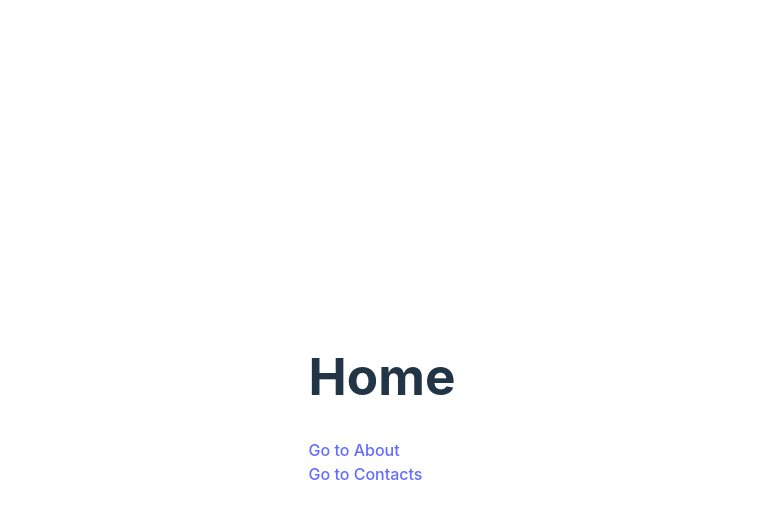
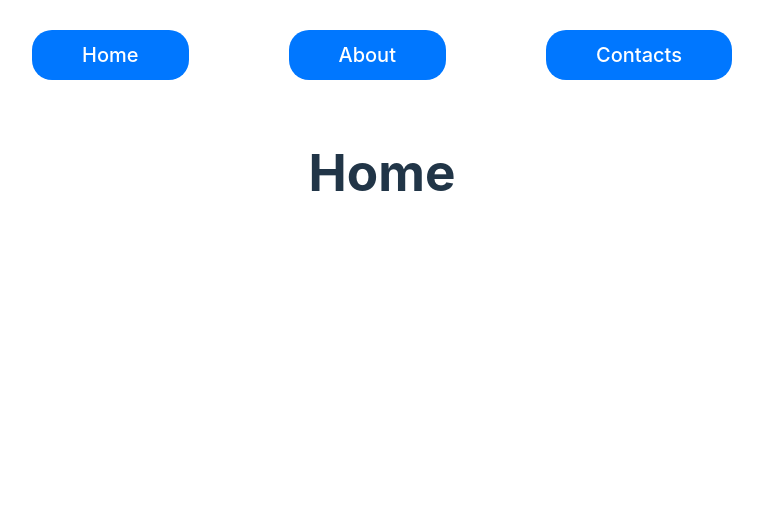
Before and after one commit to Astemir-Gurizhev/router-practice, a React (Vite) app: page / in a window 1280 px wide. Shown: the top 518 px of the page, without its empty margins (258-1021 px from the left). Built offline with nearby package versions, Linux system fonts and the light colour scheme.

Commit message:
Adding a parent Route Layout. Output of the Menu and Outlet components to the Layout.

```diff
--- a/index.html
+++ b/index.html
@@ -2,7 +2,7 @@
 <html lang="en">
   <head>
     <meta charset="UTF-8" />
-    <link rel="icon" type="image/svg+xml" href="/vite.svg" />
+    <link rel="icon" type="image/svg+xml" href="/logo.png" />
     <meta name="viewport" content="width=device-width, initial-scale=1.0" />
     <title>router-practice</title>
   </head>
--- a/src/App.tsx
+++ b/src/App.tsx
@@ -3,16 +3,19 @@ import About from './components/about/About'
 import Contacts from './components/contacts/Contacts'
 import Home from './components/home/Home'
 import NotFound from './components/not-found/NotFound'
+import Layout from './layouts/Layout'
 
 function App() {
 	return (
 		<>
 			<BrowserRouter>
 				<Routes>
-					<Route path='/' element={<Home />}></Route>
-					<Route path='/about' element={<About />}></Route>
-					<Route path='/contacts' element={<Contacts />}></Route>
-					<Route path='*' element={<NotFound />}></Route>
+					<Route path='/' element={<Layout />}>
+						<Route index element={<Home />}></Route>
+						<Route path='/about' element={<About />}></Route>
+						<Route path='/contacts' element={<Contacts />}></Route>
+						<Route path='*' element={<NotFound />}></Route>
+					</Route>
 				</Routes>
 			</BrowserRouter>
 		</>
--- a/src/assets/globale.css
+++ b/src/assets/globale.css
@@ -18,17 +18,13 @@ a {
 	color: #646cff;
 	text-decoration: inherit;
 }
-a:hover {
-	color: #535bf2;
-}
+
 
 body {
 	margin: 0;
 	display: flex;
 	justify-content: center;
-	align-items: center;
-	min-width: 320px;
-	min-height: 100vh;
+	text-align: center;
 }
 
 h1 {
--- a/src/components/about/About.tsx
+++ b/src/components/about/About.tsx
@@ -1,10 +1,7 @@
-import { Link } from 'react-router'
-
 const About = () => {
 	return (
 		<>
 			<h1>About</h1>
-			<Link to='/'> Go to Home </Link>
 		</>
 	)
 }
--- a/src/components/contacts/Contacts.tsx
+++ b/src/components/contacts/Contacts.tsx
@@ -1,10 +1,7 @@
-import { Link } from 'react-router'
-
 const Contacts = () => {
 	return (
 		<>
 			<h1>Contacts</h1>
-			<Link to='/'> Go to Home </Link>
 		</>
 	)
 }
--- a/src/components/home/Home.tsx
+++ b/src/components/home/Home.tsx
@@ -1,11 +1,7 @@
-import { Link } from 'react-router'
-
 const Home = () => {
 	return (
 		<>
 			<h1>Home</h1>
-			<Link to='/about'> Go to About </Link>	<br/>
-			<Link to='/contacts'> Go to Contacts </Link>
 		</>
 	)
 }
--- /dev/null
+++ b/src/components/menu/Menu.module.css
@@ -0,0 +1,19 @@
+.nav {
+	display: flex;
+	align-items: center;
+	gap: 100px;
+	padding-block: 30px;
+	font-size: 20px;
+}
+.nav a {
+	color: #fff;
+	background: rgb(0, 119, 255);
+	border-radius: 20px;
+	padding: 10px 50px;
+	transition: 0.8s;
+}
+
+.nav a:hover {
+	background: rgb(0, 68, 255);
+	transform: scale(1.2);
+}
--- /dev/null
+++ b/src/components/menu/Menu.tsx
@@ -0,0 +1,13 @@
+import { Link } from 'react-router'
+import styles from './Menu.module.css'
+const Menu = () => {
+	return (
+		<nav className={styles.nav}>
+			<Link to='/'>Home</Link>
+			<Link to='/about'>About</Link>
+			<Link to='/contacts'>Contacts</Link>
+		</nav>
+	)
+}
+
+export default Menu
--- a/src/components/not-found/NotFound.tsx
+++ b/src/components/not-found/NotFound.tsx
@@ -1,10 +1,7 @@
-import { Link } from 'react-router'
-
 const NotFound = () => {
 	return (
 		<>
 			<h1>NotFound</h1>
-			<Link to='/'> Go to Home </Link>
 		</>
 	)
 }
--- /dev/null
+++ b/src/layouts/Layout.tsx
@@ -0,0 +1,13 @@
+import { Outlet } from 'react-router'
+import Menu from '../components/menu/Menu'
+
+const Layout = () => {
+	return (
+		<>
+			<Menu />
+			<Outlet />
+		</>
+	)
+}
+
+export default Layout
```
Also changed, not shown: public/logo.png (added).
